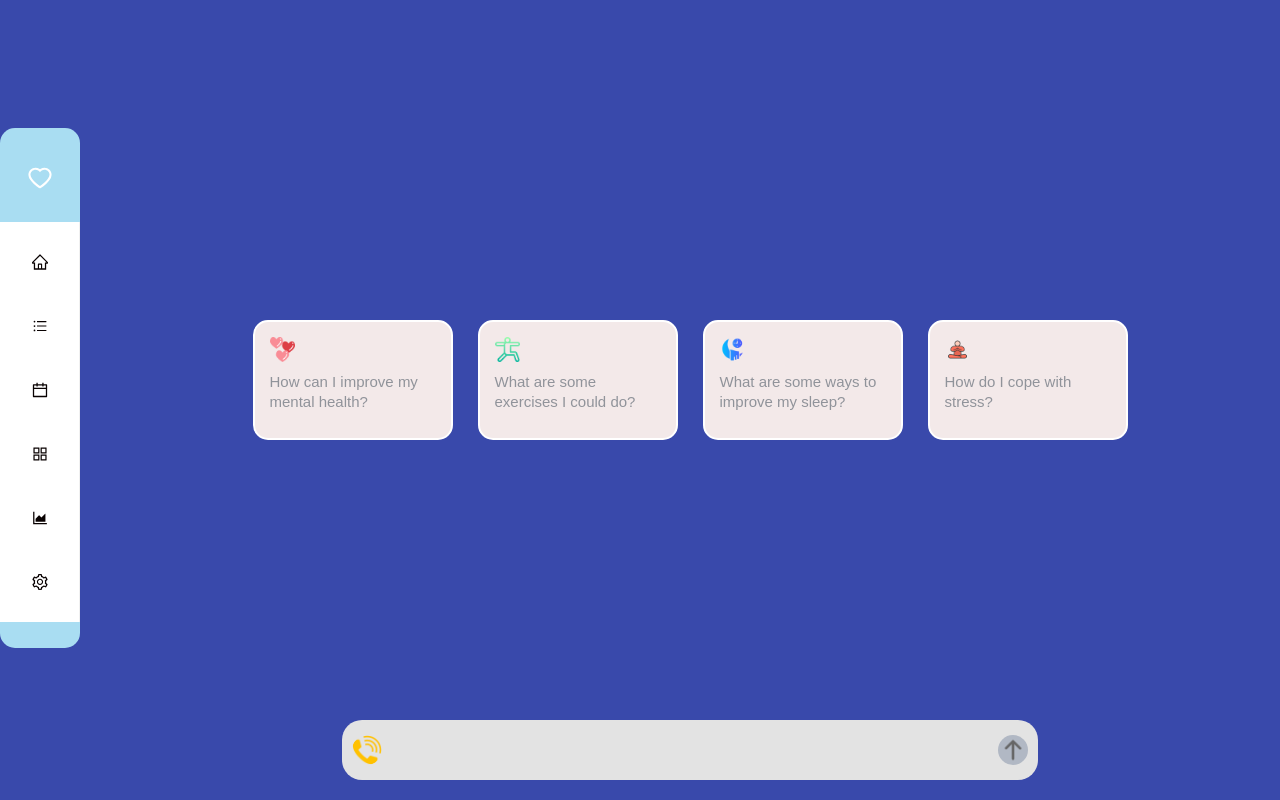
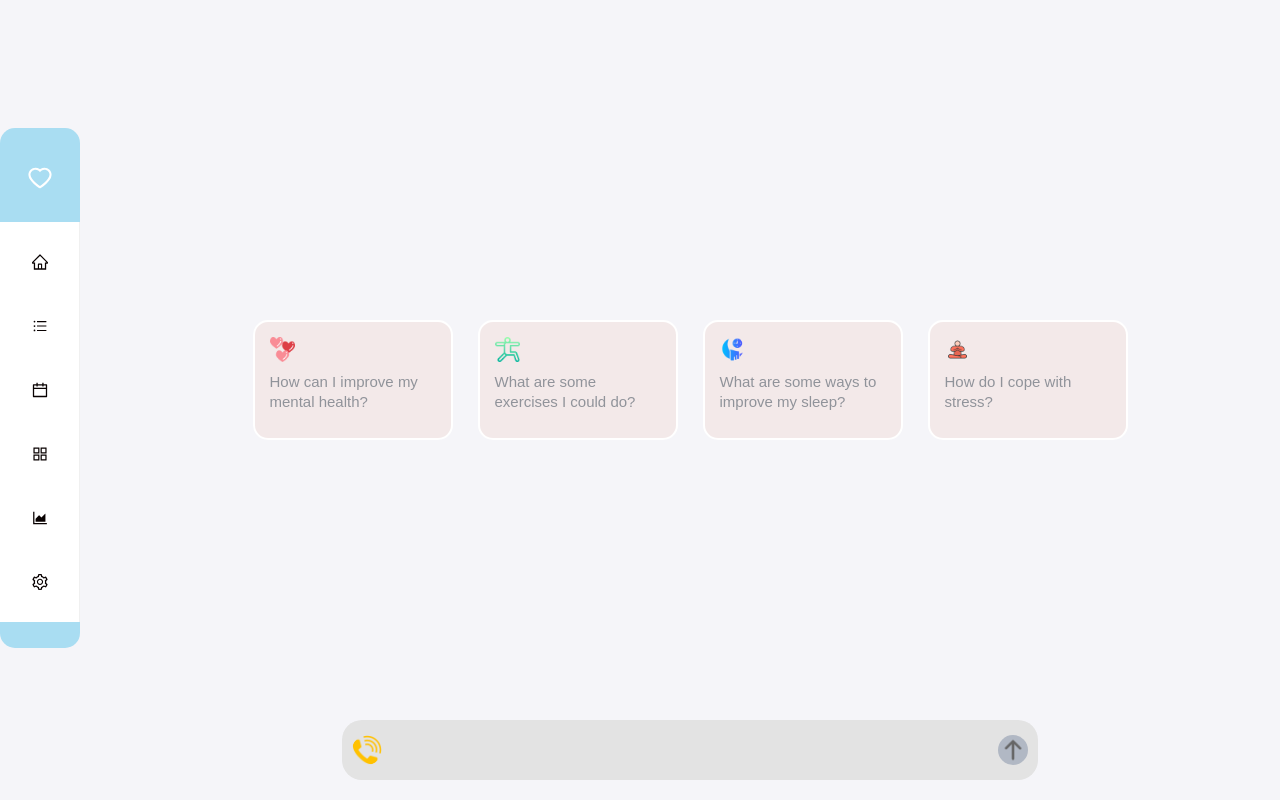
Before and after one commit to RITHVIK1101/CheersAI-final, a React (Vite) app: page / in a window 1280 px wide. Built offline with nearby package versions, Linux system fonts and the light colour scheme.

Commit message:
color fix

```diff
--- a/src/components/navbar/Navbar.css
+++ b/src/components/navbar/Navbar.css
@@ -49,10 +49,6 @@
   background-color: transparent !important;
 }
 
-/* Custom styling for selected menu item icons */
-.menu-bar .ant-menu-item-selected .anticon {
-  color: #6c72ff; /* Set icon color for selected item */
-}
 
 
 .logo__container {
--- a/src/index.css
+++ b/src/index.css
@@ -6,7 +6,7 @@
   --gradient-text: linear-gradient(91deg, #fff 10.57%, rgba(255, 255, 255, .5) 90%);
   --gradient-bar: linear-gradient(103.22deg, #AE67FA -13.86%, #F49867 99.55%);
 
-  --color-bg:  #3949ab;
+  --color-bg:  #f5f5f9;
   --color-footer : ##080f25;
   --color-text: white;
   --color-subtext: rgb(173, 176, 187);
```
Also changed, not shown: src/App.css (line endings or trailing spaces), src/containers/chatCall/ChatCall.css (line endings or trailing spaces).
